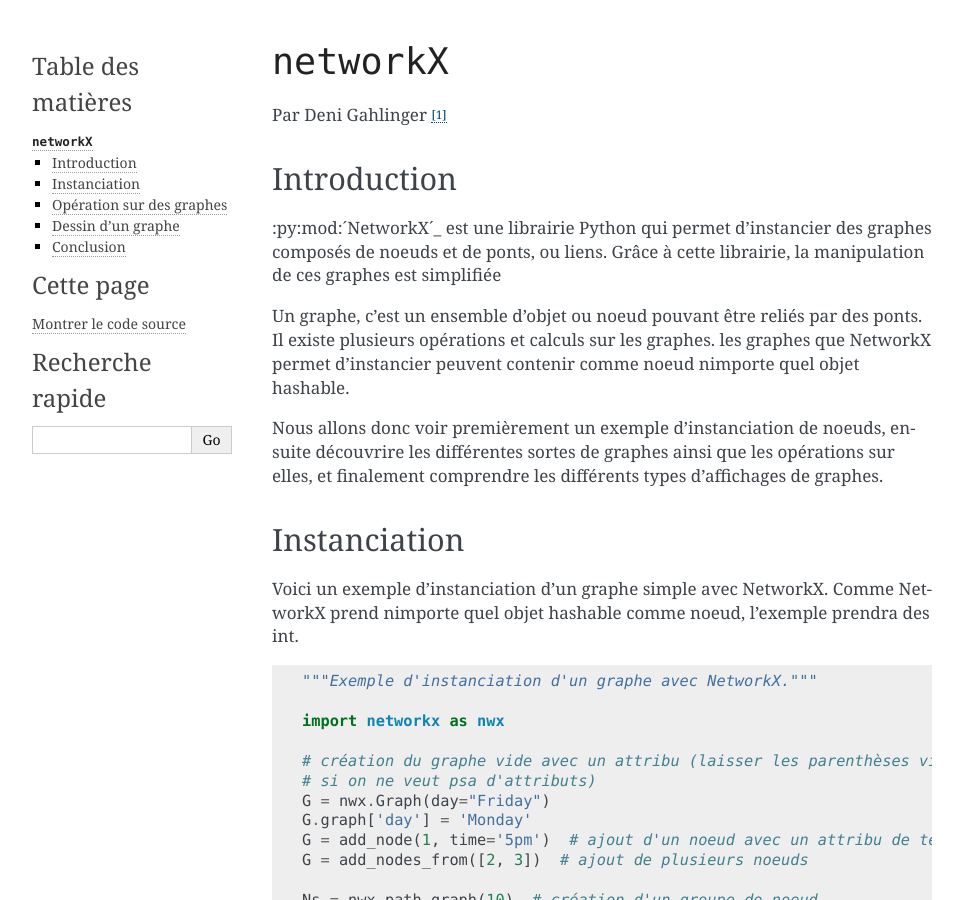
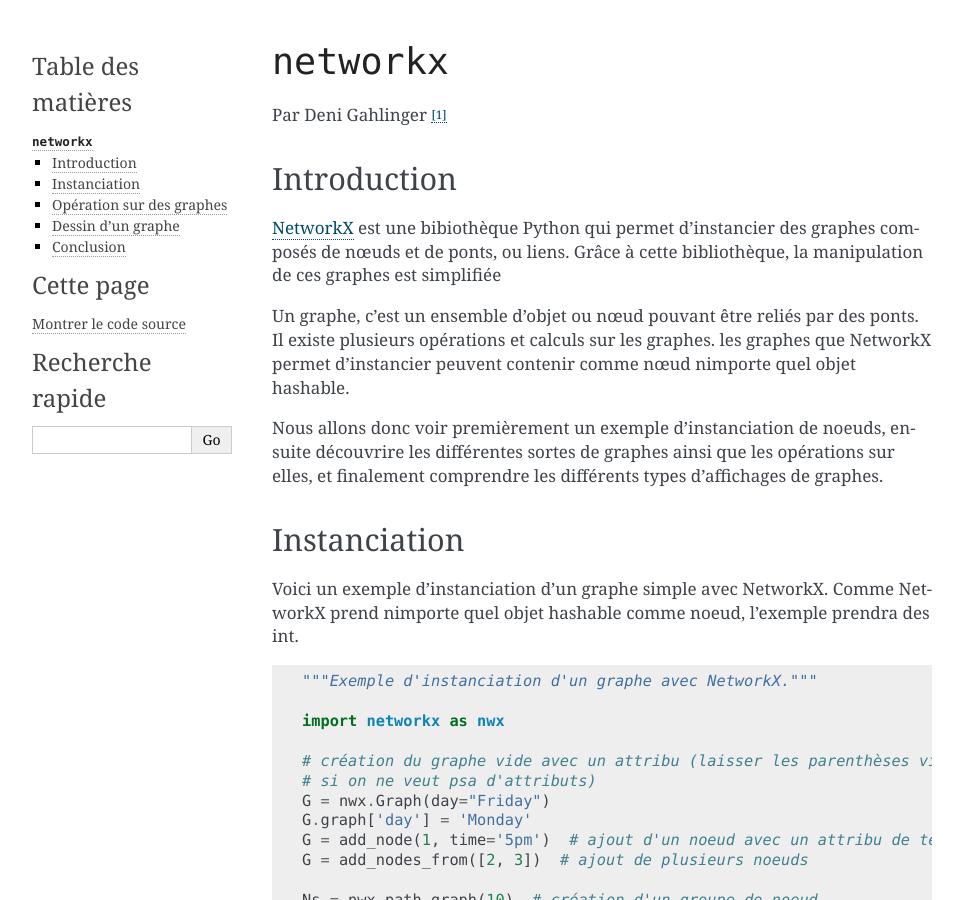
Before and after one commit to HE-Arc/livre-python, a Sphinx documentation site: the page built from source/networkx/index.rst, in a window 1280 px wide and 900 px high. Shown: the whole window, without its empty margins (148-1111 px from the left). Built offline with Sphinx 7.4.7, drawn with Linux system fonts in a browser that asks for light colours.

Commit message:
networkx: remarques, français
cc @DeniGahlinger

Signed-off-by: Yoan Blanc <yoan@dosimple.ch>

```diff
--- a/requirements.txt
+++ b/requirements.txt
@@ -20,6 +20,9 @@
 # matplotlib
 matplotlib
 
+# networkx
+networkx
+
 # PIL
 Pillow
 #PyQt5
--- a/source/conf.py
+++ b/source/conf.py
@@ -172,10 +172,12 @@
     'invoke': ('http://docs.pyinvoke.org/en/latest/', None),
     'jsonschema': ('http://python-jsonschema.readthedocs.io/en/latest/', None),
     'matplotlib': ('http://matplotlib.org/2.0.0', None),
+    'msgpack-python': ('http://msgpack-python.readthedocs.io/en/latest/',
+                       None),
+    'networkx': ('https://networkx.readthedocs.io/en/stable/', None),
     'numpy': ('https://docs.scipy.org/doc/numpy/', None),
     'Pillow': ('https://pillow.readthedocs.io/en/latest/', None),
     'pygame': ('http://pygame.org/docs/', None),
     'pytest': ('http://docs.pytest.org/en/latest/', None),
     'watchdog': ('http://pythonhosted.org/watchdog/', None),
-    'msgpack-python': ('http://msgpack-python.readthedocs.io/en/latest/', None)
 }
--- a/source/networkx/index.rst
+++ b/source/networkx/index.rst
@@ -1,6 +1,6 @@
-.. _networkX-tutorial:
+.. _networkx-tutorial:
 
-``networkX``
+``networkx``
 ============
 
 Par Deni Gahlinger [#dg]_
@@ -8,12 +8,12 @@
 Introduction
 ------------
 
-:py:mod:´NetworkX´_ est une librairie Python qui permet d'instancier des graphes composés de noeuds
-et de ponts, ou liens. Grâce à cette librairie, la manipulation de ces graphes est simplifiée
+NetworkX_ est une bibiothèque Python qui permet d'instancier des graphes composés de nœuds
+et de ponts, ou liens. Grâce à cette bibliothèque, la manipulation de ces graphes est simplifiée
 
-Un graphe, c'est un ensemble d'objet ou noeud pouvant être reliés par des ponts. Il existe plusieurs
+Un graphe, c'est un ensemble d'objet ou nœud pouvant être reliés par des ponts. Il existe plusieurs
 opérations et calculs sur les graphes. les graphes que NetworkX permet d'instancier peuvent
-contenir comme noeud nimporte quel objet hashable.
+contenir comme nœud nimporte quel objet hashable.
 
 Nous allons donc voir premièrement un exemple d'instanciation de noeuds,
 ensuite découvrire les différentes sortes de graphes ainsi que les opérations sur elles,
@@ -58,4 +64,4 @@
 
 .. Bibliographie
 
-.. _NetworkX: https://networkx.github.io/documentation/networkx-1.10/tutorial/tutorial.html
+.. _NetworkX: https://networkx.github.io/documentation/networkx-1.11/tutorial/tutorial.html
```
Also changed, not shown: other parts of source/networkx/index.rst (+6 -0 lines).
